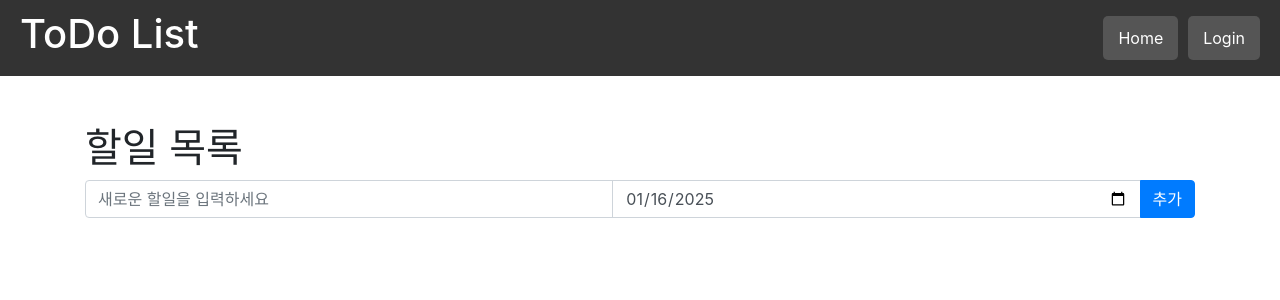
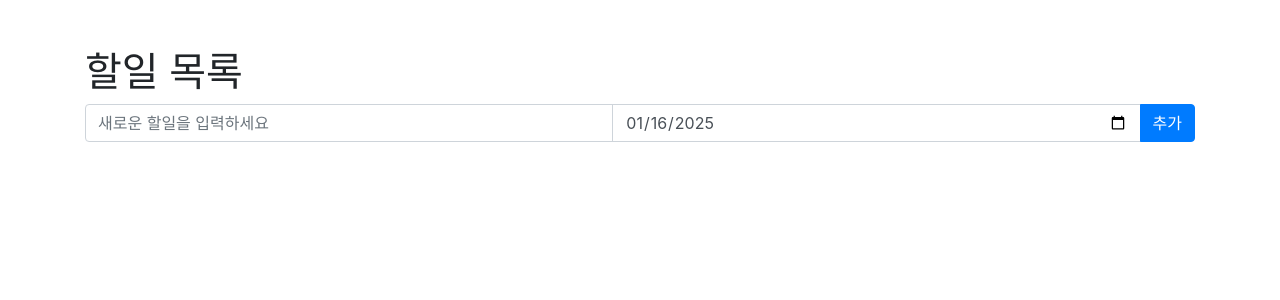
Before and after one commit to junhyuk000/ToDo, a Flask app: page / in a window 1280 px wide. Shown: the top 300 px of the page. Run offline with Flask 3, Linux system fonts and the light colour scheme; data that the repository does not hold is empty; some libraries are stand-ins or nearby versions.

Commit message:
"기본 파일"

```diff
--- a/templates/index.html
+++ b/templates/index.html
@@ -6,37 +6,6 @@
     <title>할일 목록</title>
     <link href="https://stackpath.bootstrapcdn.com/bootstrap/4.5.2/css/bootstrap.min.css" rel="stylesheet">
     <style>
-        /* 헤더 스타일 */
-        header {
-            background-color: #333; /* 어두운 배경색 */
-            color: white; /* 텍스트 색상 */
-            padding: 10px 20px;
-            display: flex;
-            justify-content: space-between;
-            align-items: center;
-        }
-
-        /* 버튼 스타일 */
-        .header-button {
-            background-color: #555; /* 버튼 배경색 */
-            color: white; /* 텍스트 색상 */
-            border: none;
-            padding: 10px 15px;
-            margin-left: 10px;
-            border-radius: 5px;
-            cursor: pointer;
-            text-decoration: none;
-            font-size: 16px;
-        }
-
-        .header-button:hover {
-            background-color: #777; /* 호버 시 색상 변경 */
-        }
-
-        /* 헤더 안의 버튼 컨테이너 */
-        .button-container {
-            display: flex;
-        }
         .completed {
             text-decoration: line-through;
             color: #888;
@@ -60,16 +29,6 @@
     </style>
 </head>
 <body>
-        <!-- 헤더 영역 -->
-        <header>
-            <div class="logo">
-                <h1>ToDo List</h1>
-            </div>
-            <div class="button-container">
-                <a href="/" class="header-button">Home</a>
-                <a href="/login" class="header-button">Login</a>
-            </div>
-        </header>
     <div class="container mt-5">
         <h1>할일 목록</h1>
 
```
